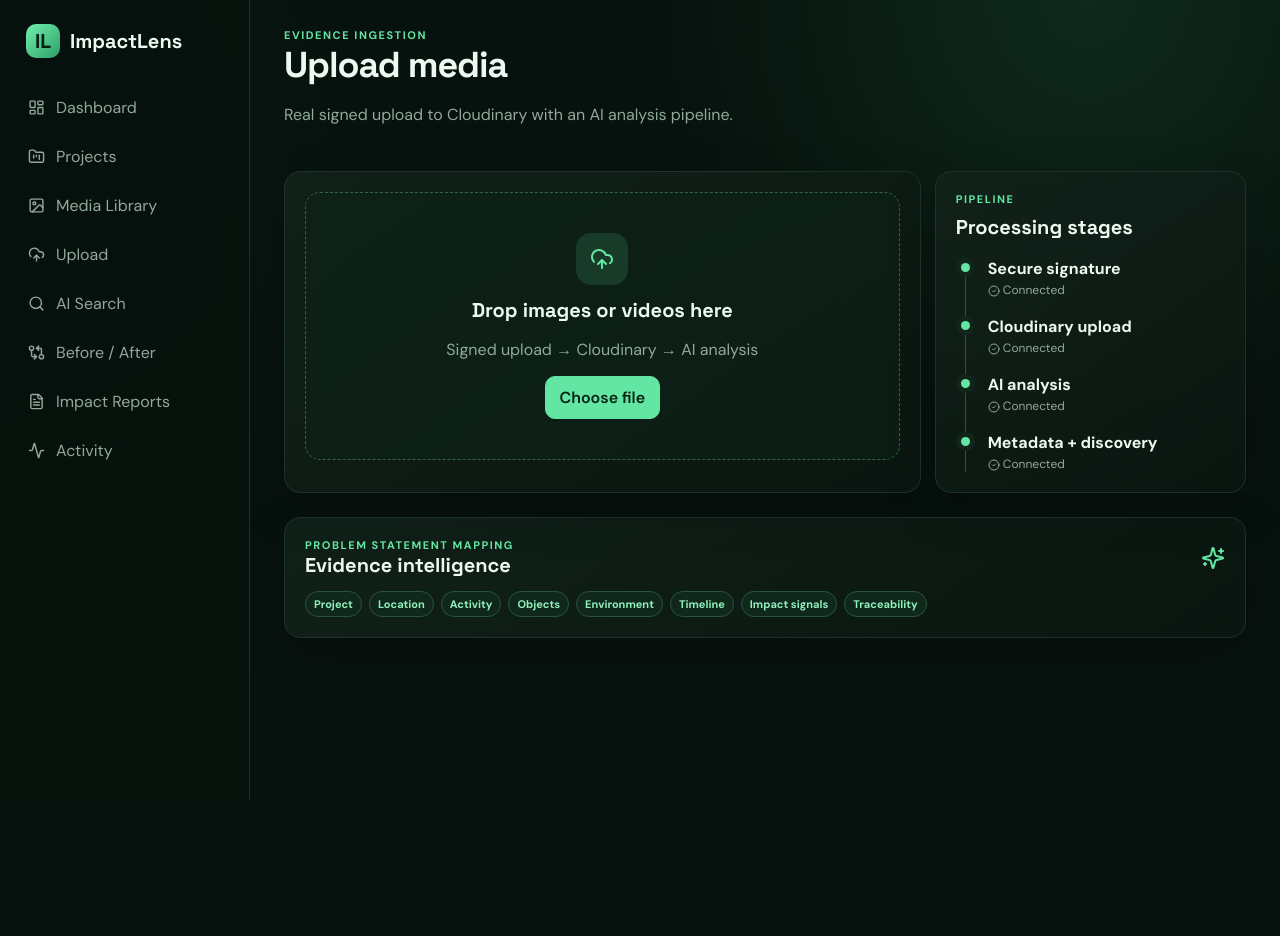
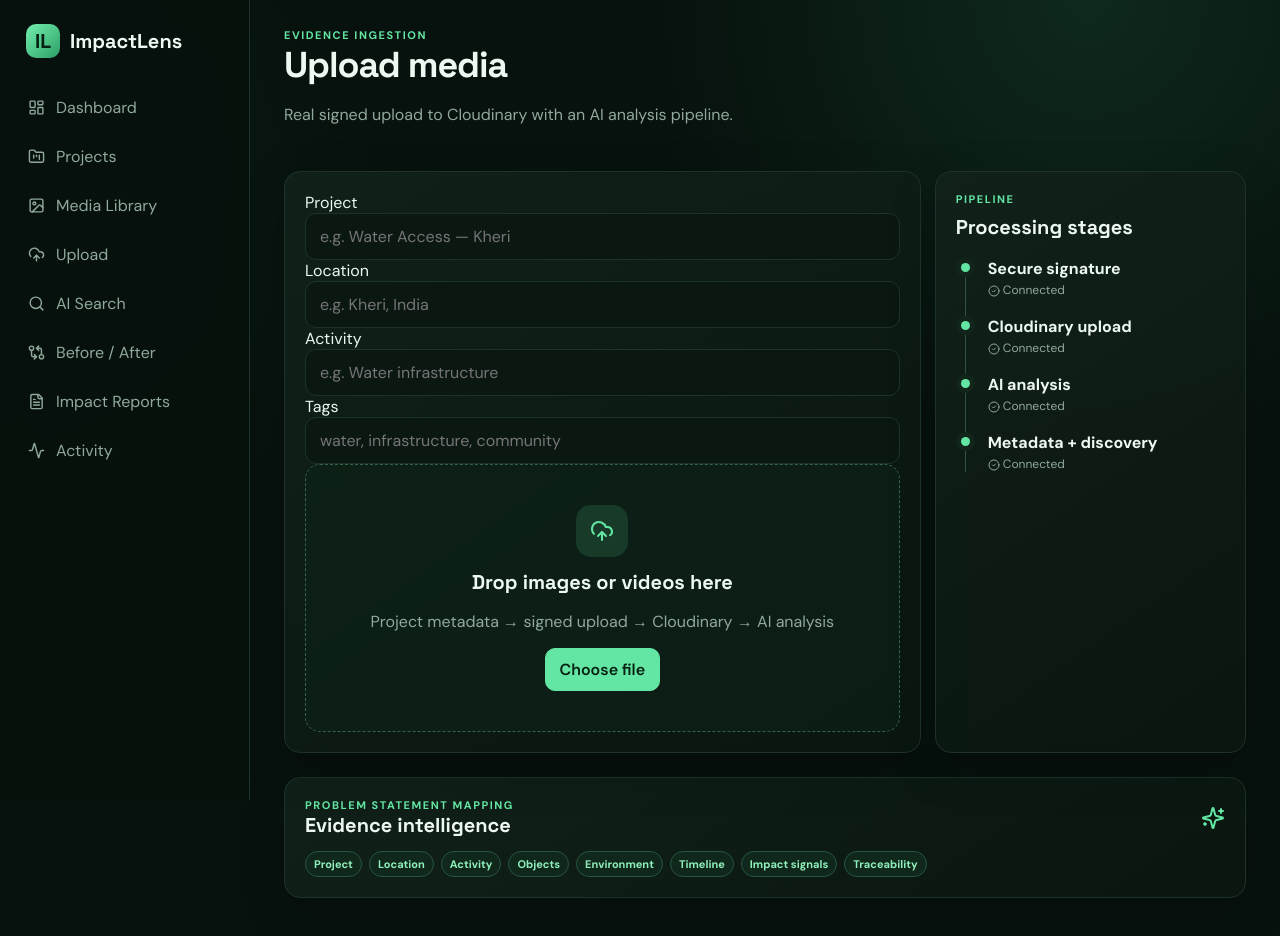
Before and after one commit to Mohitrath/impactlens-ai, a Next.js app: page /upload in a window 1280 px wide. Shown: the top 936 px of the page. Before the commit the page ends 800 px from the top, so only its background shows below. Built offline with nearby package versions, Linux system fonts and the light colour scheme.

Commit message:
feat: collect real project metadata during upload

```diff
--- a/components/uploader.tsx
+++ b/components/uploader.tsx
@@ -1,50 +1,23 @@
 "use client";
-import { useRef, useState } from "react";
+import { useRef,useState } from "react";
 import { CheckCircle2, Loader2, UploadCloud, Sparkles, AlertCircle } from "lucide-react";
-
-type UploadResult = { secure_url:string; public_id:string; asset_id:string; original_filename:string; resource_type:string };
-
+type UploadResult={secure_url:string;public_id:string;asset_id:string;original_filename:string;resource_type:string};
 export default function Uploader(){
-  const inputRef=useRef<HTMLInputElement>(null);
-  const [busy,setBusy]=useState(false);
-  const [status,setStatus]=useState("");
-  const [error,setError]=useState("");
-  const [result,setResult]=useState<UploadResult|null>(null);
-  const [analysis,setAnalysis]=useState<any>(null);
-
-  async function upload(file:File){
-    setBusy(true); setError(""); setAnalysis(null); setResult(null); setStatus("Preparing secure Cloudinary upload…");
-    try{
-      const sign=await fetch("/api/cloudinary/sign",{method:"POST"}).then(r=>r.json());
-      if(!sign.signature) throw new Error(sign.error||"Could not create upload signature.");
-      setStatus("Uploading to Cloudinary…");
-      const form=new FormData();
-      form.append("file",file); form.append("api_key",sign.apiKey); form.append("timestamp",String(sign.timestamp));
-      form.append("folder",sign.folder); form.append("signature",sign.signature);
-      const up=await fetch(`https://api.cloudinary.com/v1_1/${sign.cloudName}/auto/upload`,{method:"POST",body:form});
-      const data=await up.json();
-      if(!up.ok) throw new Error(data.error?.message||"Cloudinary upload failed.");
-      setResult(data); setStatus("Uploaded. Running AI analysis…");
-      const ar=await fetch("/api/analyze",{method:"POST",headers:{"Content-Type":"application/json"},body:JSON.stringify({assetId:data.asset_id,uri:data.secure_url})});
-      const ad=await ar.json();
-      if(ad.success){ setAnalysis(ad); setStatus("AI analysis complete."); }
-      else { setStatus("Upload complete; AI analysis needs a Cloudinary analysis add-on."); setAnalysis(ad); }
-    }catch(e:any){ setError(e.message||"Something went wrong."); setStatus(""); }
-    finally{setBusy(false)}
-  }
-
-  return <>
-    <div className="uploadZone">
-      <div className="uploadIcon">{busy?<Loader2 className="spin"/>:<UploadCloud/>}</div>
-      <h2>{busy?"Processing evidence…":"Drop images or videos here"}</h2>
-      <p className="muted">Signed upload → Cloudinary → AI analysis</p>
-      <button className="btn primary" disabled={busy} onClick={()=>inputRef.current?.click()}>Choose file</button>
-      <input ref={inputRef} hidden type="file" accept="image/*,video/*" onChange={e=>e.target.files?.[0]&&upload(e.target.files[0])}/>
-    </div>
-    {status&&<div className="card" style={{marginTop:14}}><span className="badge"><Sparkles size={12}/>{status}</span></div>}
-    {error&&<div className="card" style={{marginTop:14,borderColor:"#663333"}}><span style={{color:"#ff9b9b"}}><AlertCircle size={15} style={{verticalAlign:"middle"}}/> {error}</span></div>}
-    {result&&<div className="card" style={{marginTop:14}}><div className="eyebrow">Cloudinary asset</div><h3 style={{marginTop:8}}>{result.original_filename}</h3><p className="muted">{result.resource_type} · {result.public_id}</p><a className="btn" href={result.secure_url} target="_blank">Open original</a></div>}
-    {analysis?.data&&<div className="card" style={{marginTop:14}}><div className="eyebrow">AI analysis</div><h2 style={{marginTop:8}}>Cloudinary result</h2><pre style={{whiteSpace:"pre-wrap",color:"#b9d1c1",fontSize:12,marginTop:12}}>{JSON.stringify(analysis.data,null,2)}</pre></div>}
-    {analysis?.fallback&&<div className="card" style={{marginTop:14}}><p className="muted">The upload is real and complete. Enable the Cloudinary analysis add-on configured by <code>CLOUDINARY_ANALYSIS_MODEL</code> to activate AI analysis.</p></div>}
-  </>
+ const inputRef=useRef<HTMLInputElement>(null); const [busy,setBusy]=useState(false); const [status,setStatus]=useState(""); const [error,setError]=useState(""); const [result,setResult]=useState<UploadResult|null>(null); const [analysis,setAnalysis]=useState<any>(null);
+ const [project,setProject]=useState(""); const [location,setLocation]=useState(""); const [activity,setActivity]=useState(""); const [tags,setTags]=useState("");
+ async function upload(file:File){
+  setBusy(true);setError("");setAnalysis(null);setResult(null);setStatus("Preparing secure Cloudinary upload…");
+  try{
+   const sign=await fetch("/api/cloudinary/sign",{method:"POST",headers:{"Content-Type":"application/json"},body:JSON.stringify({project,location,activity,tags})}).then(r=>r.json());
+   if(!sign.signature)throw new Error(sign.error||"Could not create upload signature.");
+   setStatus("Uploading to Cloudinary…");
+   const form=new FormData(); form.append("file",file); form.append("api_key",sign.apiKey);form.append("timestamp",String(sign.timestamp));form.append("folder",sign.folder);form.append("context",sign.context);if(sign.tags)form.append("tags",sign.tags);form.append("signature",sign.signature);
+   const up=await fetch(`https://api.cloudinary.com/v1_1/${sign.cloudName}/auto/upload`,{method:"POST",body:form}); const data=await up.json(); if(!up.ok)throw new Error(data.error?.message||"Cloudinary upload failed.");
+   setResult(data);setStatus("Uploaded. Running AI analysis…");
+   const ar=await fetch("/api/analyze",{method:"POST",headers:{"Content-Type":"application/json"},body:JSON.stringify({assetId:data.asset_id,uri:data.secure_url,project,location,activity})});const ad=await ar.json();setAnalysis(ad);setStatus(ad.success?"AI analysis complete — asset metadata saved.":"Upload complete; AI analysis needs a Cloudinary analysis add-on.");
+  }catch(e:any){setError(e.message||"Something went wrong.");setStatus("");}finally{setBusy(false)}
+ }
+ return <><div className="formGrid"><label>Project<input className="search" value={project} onChange={e=>setProject(e.target.value)} placeholder="e.g. Water Access — Kheri"/></label><label>Location<input className="search" value={location} onChange={e=>setLocation(e.target.value)} placeholder="e.g. Kheri, India"/></label><label>Activity<input className="search" value={activity} onChange={e=>setActivity(e.target.value)} placeholder="e.g. Water infrastructure"/></label><label>Tags<input className="search" value={tags} onChange={e=>setTags(e.target.value)} placeholder="water, infrastructure, community"/></label></div>
+ <div className="uploadZone"><div className="uploadIcon">{busy?<Loader2 className="spin"/>:<UploadCloud/>}</div><h2>{busy?"Processing evidence…":"Drop images or videos here"}</h2><p className="muted">Project metadata → signed upload → Cloudinary → AI analysis</p><button className="btn primary" disabled={busy} onClick={()=>inputRef.current?.click()}>Choose file</button><input ref={inputRef} hidden type="file" accept="image/*,video/*" onChange={e=>e.target.files?.[0]&&upload(e.target.files[0])}/></div>
+ {status&&<div className="card" style={{marginTop:14}}><span className="badge"><Sparkles size={12}/>{status}</span></div>}{error&&<div className="card" style={{marginTop:14,borderColor:"#663333"}}><span style={{color:"#ff9b9b"}}><AlertCircle size={15}/> {error}</span></div>}{result&&<div className="card" style={{marginTop:14}}><div className="eyebrow">Cloudinary asset</div><h3 style={{marginTop:8}}>{result.original_filename}</h3><p className="muted">{result.resource_type} · {result.public_id}</p><a className="btn" href={result.secure_url} target="_blank" rel="noreferrer">Open original</a></div>}{analysis?.data&&<div className="card" style={{marginTop:14}}><div className="eyebrow">AI analysis</div><pre style={{whiteSpace:"pre-wrap",color:"#b9d1c1",fontSize:12,marginTop:12}}>{JSON.stringify(analysis.data,null,2)}</pre></div>}{analysis?.fallback&&<div className="card" style={{marginTop:14}}><p className="muted">{analysis.error}</p></div>}</>;
 }
```
